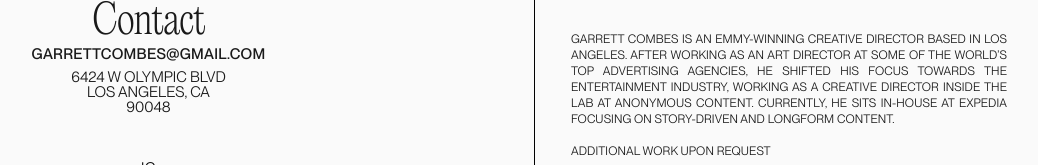
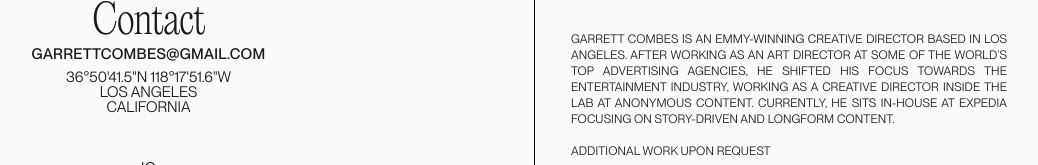
Before and after one commit to garrettcombes/garrettcombes, a SvelteKit app: page / in a window 1280 px wide. Shown: the part 7987-8152 px from the top of the page, without its empty margins (237-1275 px from the left). Built offline with nearby package versions, Linux system fonts and the light colour scheme.

Commit message:
updated address

```diff
--- a/src/routes/Footer.svelte
+++ b/src/routes/Footer.svelte
@@ -1,16 +1,18 @@
 <script>
 	import copy from '$lib/images/copy.svg';
-  const currentYear = new Date().getFullYear();
+	const currentYear = new Date().getFullYear();
 </script>
 
 <footer id="footer" class="grid--2col">
 	<div class="contact-container">
 		<div class="contact">
 			<div class="contact__title font--editorial">Contact</div>
-			<div class="contact__email font--NeueMontrealMedium space--wider">garrettcombes@gmail.com</div>
-			<div class="contact__address font--NeueMontrealBook">6424 W Olympic Blvd</div>
-			<div class="contact__address font--NeueMontrealBook">Los Angeles, CA</div>
-			<div class="contact__address font--NeueMontrealBook">90048</div>
+			<div class="contact__email font--NeueMontrealMedium space--wider">
+				garrettcombes@gmail.com
+			</div>
+			<div class="contact__address font--NeueMontrealBook">36°50'41.5"N 118°17'51.6"W</div>
+			<div class="contact__address font--NeueMontrealBook">Los Angeles</div>
+			<div class="contact__address font--NeueMontrealBook">California</div>
 			<div class="contact__links font--NeueMontrealBook">
 				<a
 					href="https://www.instagram.com/garrett.combes/"
@@ -29,11 +31,10 @@
 
 	<div class="about-container">
 		<div class="about__content font--NeueMontrealBook">
-			Garrett Combes is an Emmy-winning Creative Director based in Los Angeles. After
-			working as an art director at some of the world’s top advertising agencies,
-			he shifted his focus towards the entertainment industry, working as a Creative Director
-			inside The Lab at Anonymous Content. Currently, he sits in-house at Expedia focusing on
-			story-driven and longform content.
+			Garrett Combes is an Emmy-winning Creative Director based in Los Angeles. After working as an
+			art director at some of the world’s top advertising agencies, he shifted his focus towards the
+			entertainment industry, working as a Creative Director inside The Lab at Anonymous Content.
+			Currently, he sits in-house at Expedia focusing on story-driven and longform content.
 			<br /><br />
 			Additional work upon request
 		</div>
```
